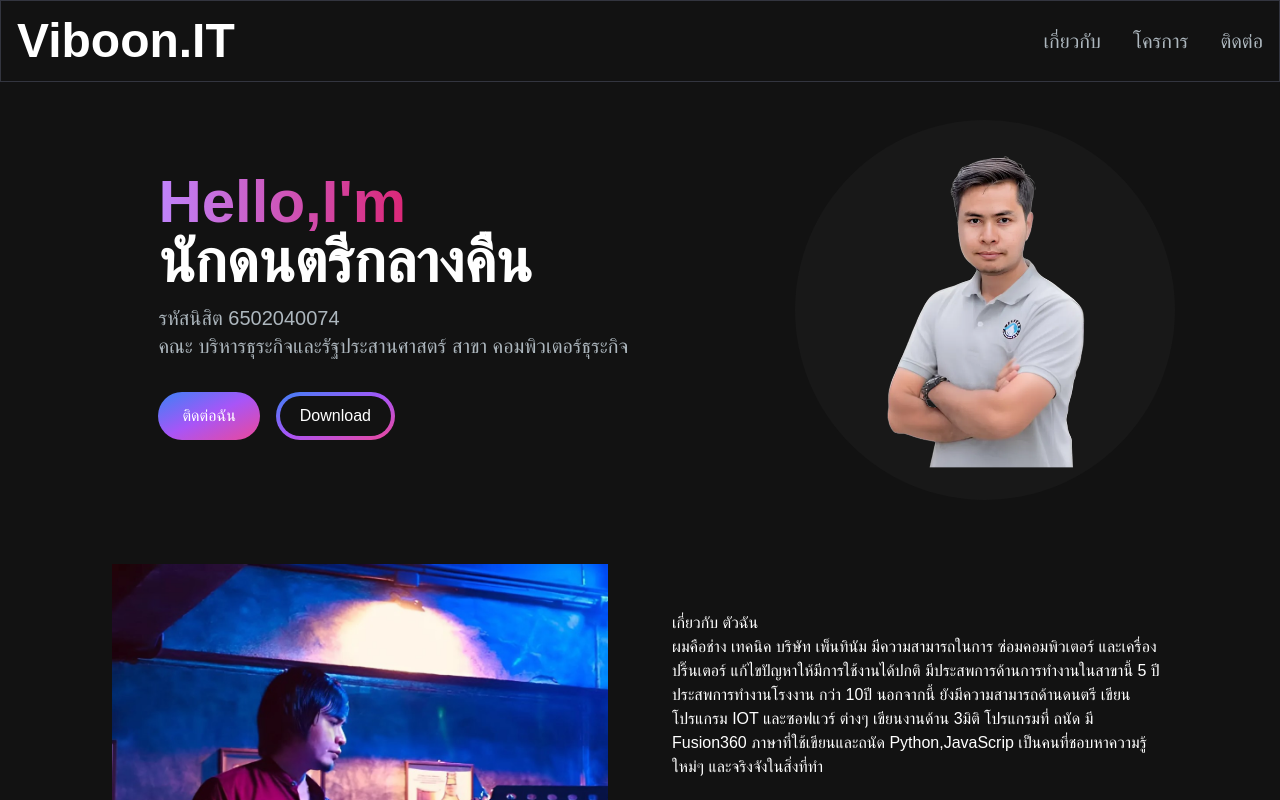
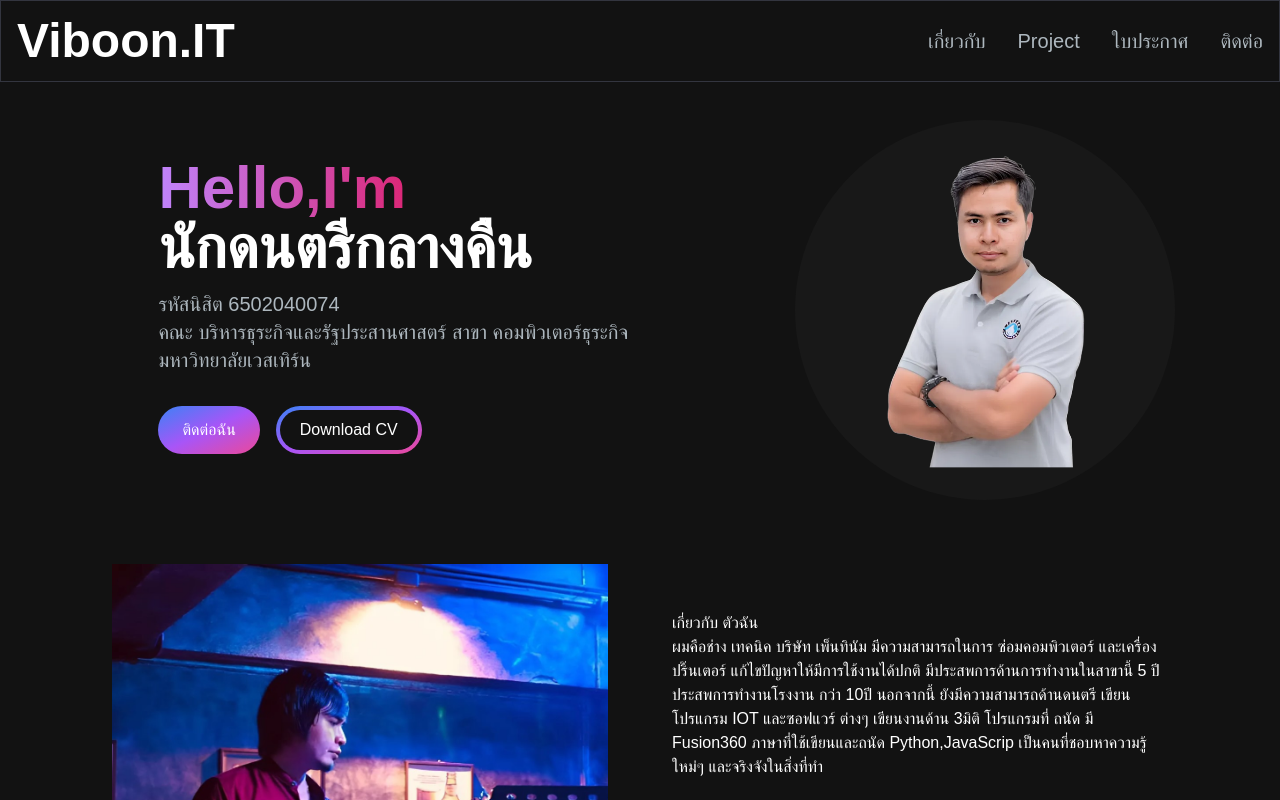
Before and after one commit to MyViboon/Portfolio_3, a Next.js app: page / in a window 1280 px wide. Shown: the top 800 px of the page. Built offline with nearby package versions, Linux system fonts and the light colour scheme.

Commit message:
add in HeroSection

```diff
--- a/src/app/components/HeroSection.jsx
+++ b/src/app/components/HeroSection.jsx
@@ -32,7 +32,8 @@ const HeroSection = () => {
           </h1>
           <p className="text-[#ADB7BE] text-lg mb-5 lg:text-xl">
             รหัสนิสิต 6502040074 <br />
-            คณะ บริหารธุระกิจและรัฐประสานศาสตร์ สาขา คอมพิวเตอร์ธุระกิจ
+            คณะ บริหารธุระกิจและรัฐประสานศาสตร์ สาขา คอมพิวเตอร์ธุระกิจ <br />
+            มหาวิทยาลัยเวสเทิร์น
           </p>
           <div>
             <button className="px-6 py-3 rounded-full w-full sm:w-fit mr-4 bg-gradient-to-br from-blue-500 via-purple-500 to-pink-500 hover:bg-slate-200 text-white">
@@ -40,8 +41,7 @@ const HeroSection = () => {
             </button>
             <button className="px-1 py-1 rounded-full w-full sm:w-fit bg-gradient-to-br from-blue-500 via-purple-500 to-pink-500 bg-transparent  hover:bg-slate-200 text-white mt-3 ">
               <span className="block bg-[#121212] hover:bg-slate-800 rounded-full px-5 py-2">
-                {" "}
-                Download
+                Download CV
               </span>
             </button>
           </div>
--- a/src/app/components/Navbar.jsx
+++ b/src/app/components/Navbar.jsx
@@ -12,8 +12,12 @@ const Navbar = () => {
       part: "#about",
     },
     {
-      title: "โครการ",
+      title: "Project",
       part: "#project",
+    },
+    {
+      title: "ใบประกาศ",
+      part: "#cert",
     },
     {
       title: "ติดต่อ",
```
